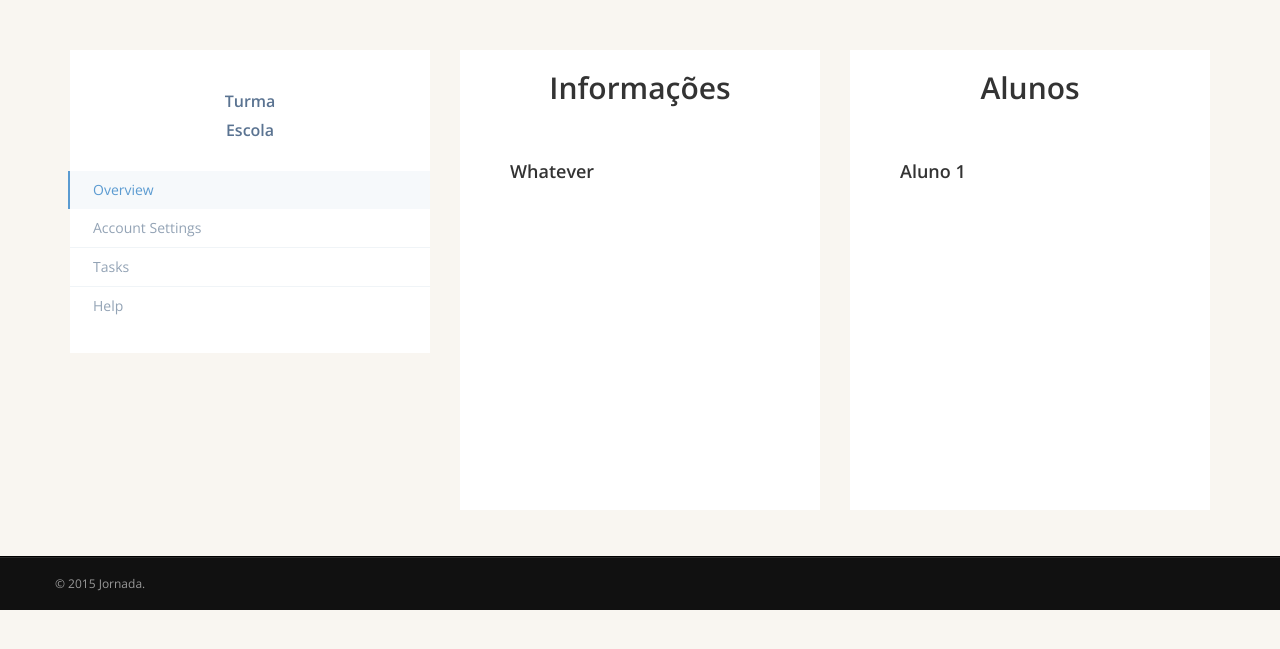
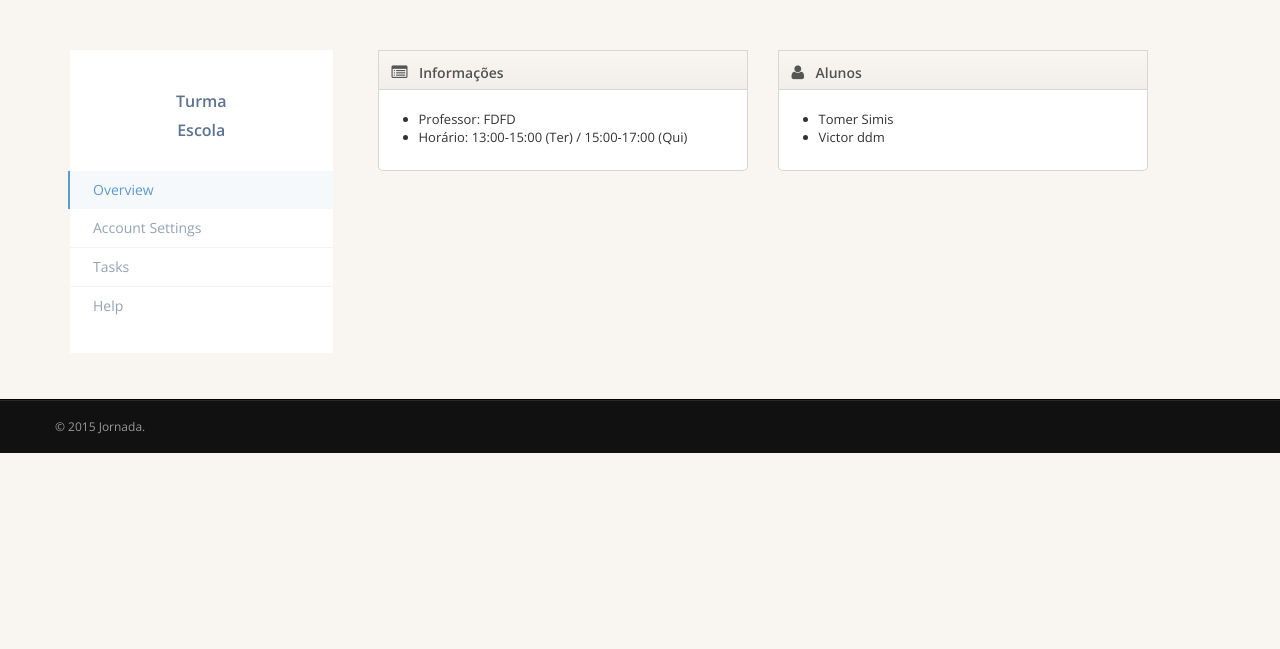
Before and after one commit to tomersimis-zz/jornada-ui, a plain HTML site: page profile_class.html in a window 1280 px wide. Shown: the part 117-766 px from the top of the page. Drawn offline with nearby package versions, Linux system fonts and the light colour scheme.

Commit message:
atualização profile class

```diff
--- a/profile_class.html
+++ b/profile_class.html
@@ -161,7 +161,7 @@
 
   <div class="container">
       <div class="row profile">
-      <div class="col-4">
+      <div class="col-3">
         <div class="profile-sidebar">
           <!-- SIDEBAR USER TITLE -->
           <div class="profile-usertitle">
@@ -202,23 +202,33 @@
           <!-- END MENU -->
         </div>
       </div>
-      <div class="col-4">
-              <div class="profile-content">
-                <h1><center>Informações</center></h1>
-                <br>
-                <div style="padding: 30px">
-                  <h3>Whatever</h3>
-                </div>
-              </div>
+      <div class="span4">
+        <div class="widget">
+          <div class="widget-header">
+            <i class="icon-list-alt"></i>
+            <h3>Informações</h3>
+          </div> <!-- /widget-header -->
+          <div class="widget-content">
+            <ul>
+              <li>Professor: FDFD</li>
+              <li>Horário: 13:00-15:00 (Ter) / 15:00-17:00 (Qui)</li>
+            </ul>
+          </div> <!-- /widget-content -->
+        </div> <!-- /widget -->
       </div>
-      <div class="col-4">
-              <div class="profile-content">
-                <h1><center>Alunos</center></h1>
-                <br>
-                <div style="padding: 30px">
-                  <h3>Aluno 1</h3>
-                </div>
-              </div>
+      <div class="span4">
+        <div class="widget">
+          <div class="widget-header">
+            <i class="icon-user"></i>
+            <h3>Alunos</h3>
+          </div> <!-- /widget-header -->
+          <div class="widget-content">
+            <ul>
+              <li>Tomer Simis</li>
+              <li>Victor ddm</li>
+            </ul>
+          </div> <!-- /widget-content -->
+        </div> <!-- /widget -->
       </div>
     </div>
   </div>
```
